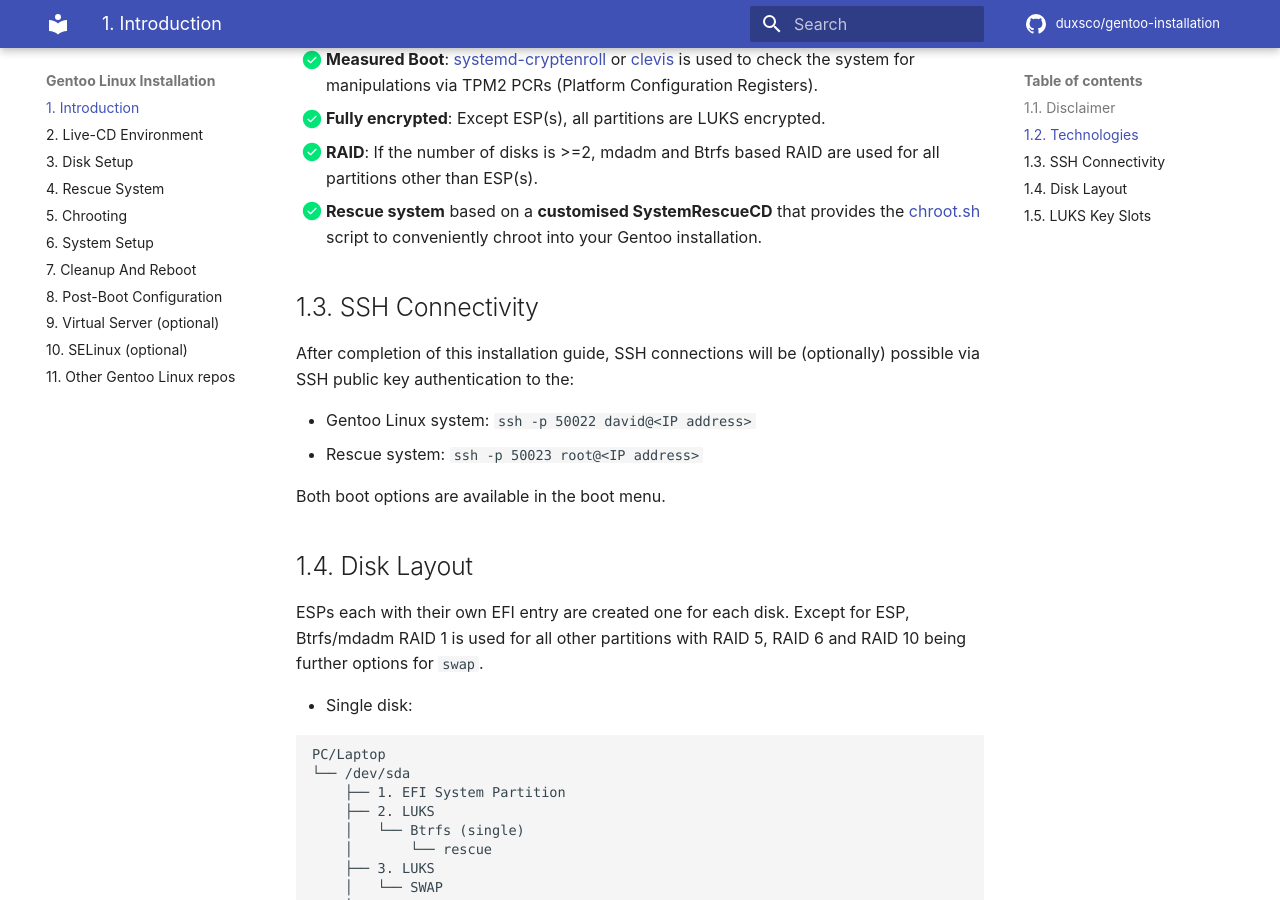
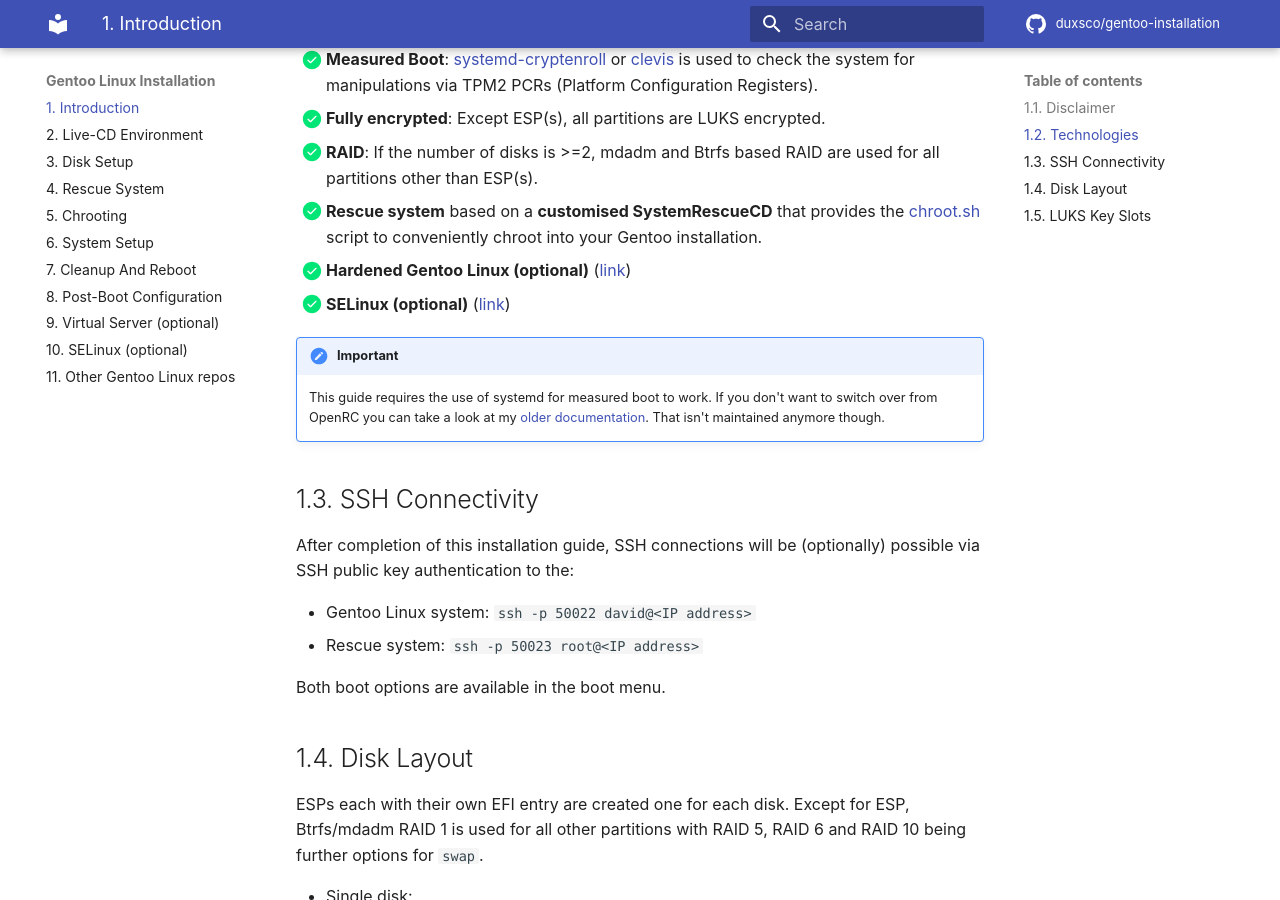
Before and after one commit to duxsco/gentoo-installation, an MkDocs documentation site: the page built from docs/index.md, in a window 1280 px wide and 900 px high, scrolled down 623 px. Built offline with MkDocs 1.6.1 and Material for MkDocs 9.7.7, drawn with Linux system fonts in a browser that asks for light colours; comment, search, counter and statistics services are not loaded.

Commit message:
Update "1.2. Technologies"

```diff
--- a/docs/index.md
+++ b/docs/index.md
@@ -15,6 +15,11 @@ The following installation guide results in a system that is/uses:
 - [x] **Fully encrypted**: Except ESP(s), all partitions are LUKS encrypted.
 - [x] **RAID**: If the number of disks is >=2, mdadm and Btrfs based RAID are used for all partitions other than ESP(s).
 - [x] **Rescue system** based on a **customised SystemRescueCD** that provides the [chroot.sh](https://github.com/duxsco/gentoo-installation/blob/01dad0465eb76d04bd4107a5ec16d02f5b2de30e/bin/disk.sh#L202-L281) script to conveniently chroot into your Gentoo installation.
+- [x] **Hardened Gentoo Linux (optional)** ([link](https://wiki.gentoo.org/wiki/Project:Hardened))
+- [x] **SELinux (optional)** ([link](https://wiki.gentoo.org/wiki/Project:SELinux))
+
+!!! important
+    This guide requires the use of systemd for measured boot to work. If you don't want to switch over from OpenRC you can take a look at my [older documentation](https://github.com/duxsco/gentoo-installation/tree/v2.1.1). That isn't maintained anymore though.
 
 ## 1.3. SSH Connectivity
 
```
